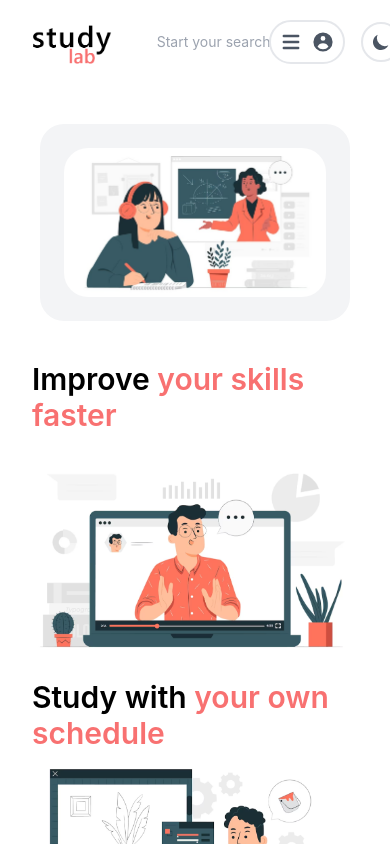
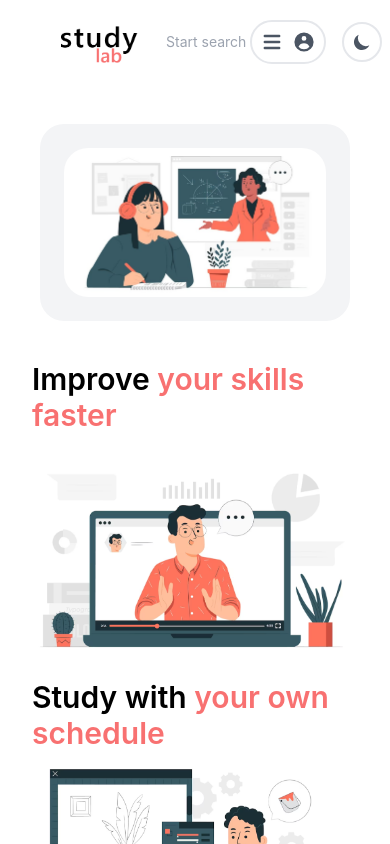
Before and after one commit to Genesis-Front-End-School/clean-code-principes-pie3phobic, a Next.js app: page / in a window 390 px wide. Shown: the top 844 px of the page. Built offline with nearby package versions, Linux system fonts and the light colour scheme; what @badrap/bar-of-progress would draw is missing.

Commit message:
mobile adaptivity

```diff
--- a/ui/common/Header.tsx
+++ b/ui/common/Header.tsx
@@ -12,7 +12,7 @@ function Header() {
   const [searchInput, setSearchInput] = useState<string>("");
   const { isDarkMode, toggleDarkMode } = useThemeToggle();
   return (
-    <header className="sticky top-0 z-50 grid grid-cols-3 bg-white py-5 px-5 md:px-10 dark:bg-blue-950">
+    <header className="sticky top-0 z-50 grid grid-cols-3 bg-white py-5 px-12 md:px-10 dark:bg-blue-950">
       <Link data-trstid="logo-link" href={{ pathname: "/" }}>
         <div className="relative flex items-center h-10 cursor-pointer my-auto">
           <img
@@ -28,7 +28,7 @@ function Header() {
           onChange={(e) => setSearchInput(e.target.value)}
           className="flex-grow pl-5 bg-transparent outline-none text-sm text-gray-600 dark:text-white placeholder-gray-400 dark:placeholder-gray-200"
           type="text"
-          placeholder={"Start your search"}
+          placeholder={"Start search"}
         />
         <SearchIcon className="hidden md:inline-flex h-8 bg-red-400 dark:bg-purple-accent text-white rounded-full p-2 cursor-pointer md:mx-2" />
       </div>
@@ -58,7 +58,7 @@ function Header() {
             )}
           </div>
           <div
-            className={`absolute h-10 w-10 rounded-fulltransition-all duration-300 ${
+            className={`absolute h-10 w-10 rounded-fulltransition-all duration-300  ${
               isDarkMode ? "right-0" : "left-0"
             }`}
           ></div>
```
